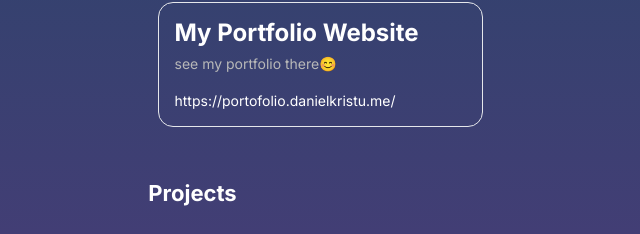
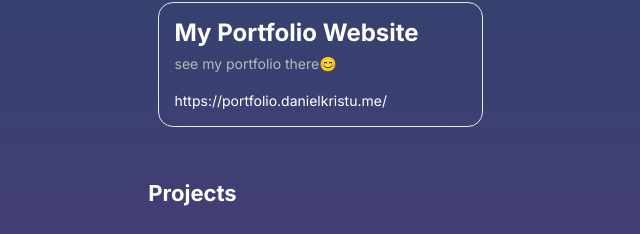
Before and after one commit to Danielkristu/Linksme, a website: page index.html in a window 1280 px wide. Shown: the part 350-584 px from the top of the page, 320-960 px from the left. Drawn offline with Linux system fonts and the light colour scheme.

Commit message:
fixing links

```diff
--- a/index.html
+++ b/index.html
@@ -144,9 +144,9 @@
               </li>
               <li class="text-left flex align-middle justify-center mt-[10px]">
                 <div class="w-[325px] h-[125px] pt-3 px-4 border-[1px] rounded-[15px] ">
-                    <a href="https://portofolio.danielkristu.me/" target="_BLANK" class="font-inter font-bold text-[24px] text-white mt-[15px]  text-left antialiased hover:underline-offset-4">My Portfolio Website</a>
+                    <a href="https://portfolio.danielkristu.me/" target="_BLANK" class="font-inter font-bold text-[24px] text-white mt-[15px]  text-left antialiased hover:underline-offset-4">My Portfolio Website</a>
                     <h1 class="font-inter font-regular text-[14px] text-[#B8B8B8] mt-[2px] antialiased max-h-[310px]">see my portfolio there😊</h1>
-                    <h1 class="font-inter font-regular text-[14px] text-white antialiased pt-4">https://portofolio.danielkristu.me/</h1>
+                    <h1 class="font-inter font-regular text-[14px] text-white antialiased pt-4">https://portfolio.danielkristu.me/</h1>
 
                 </div>
 
```
